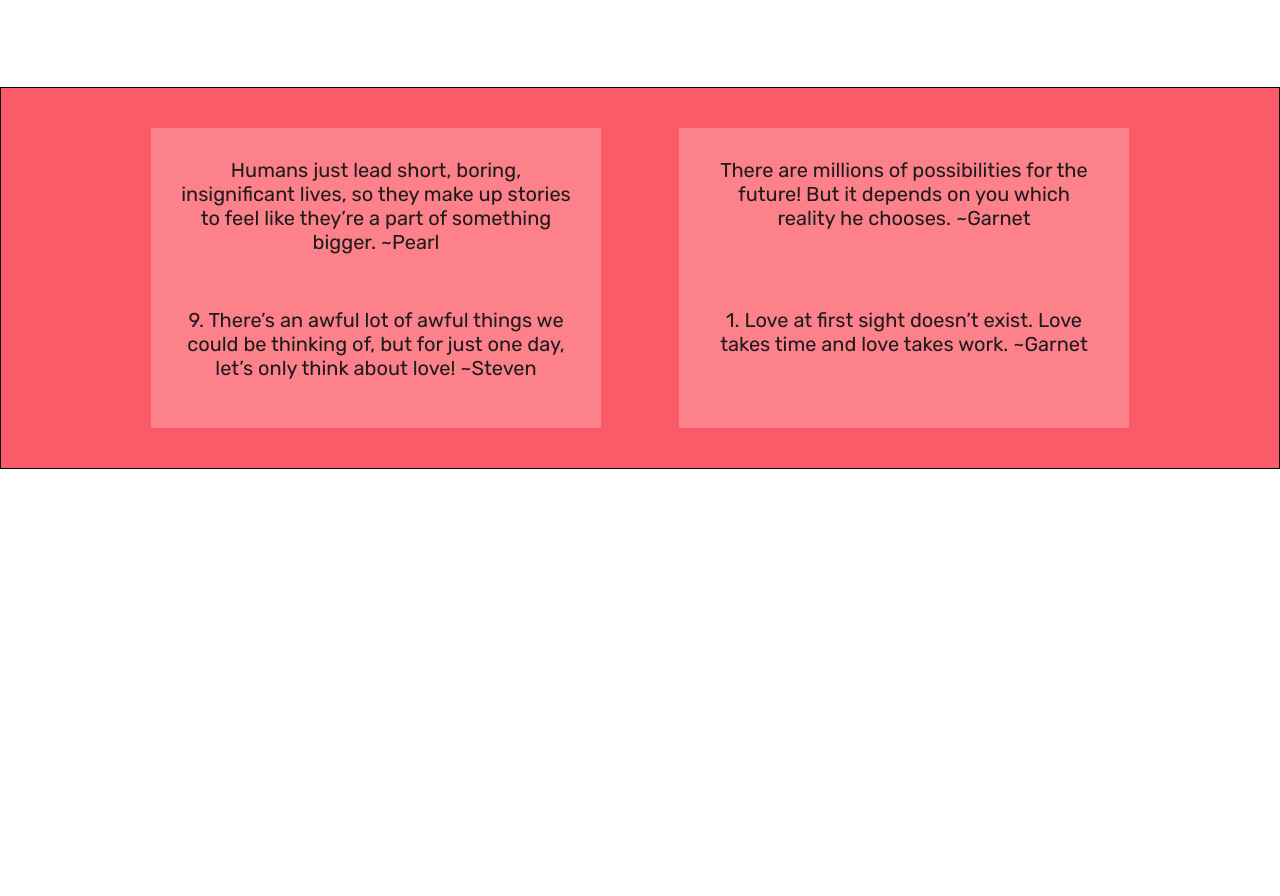
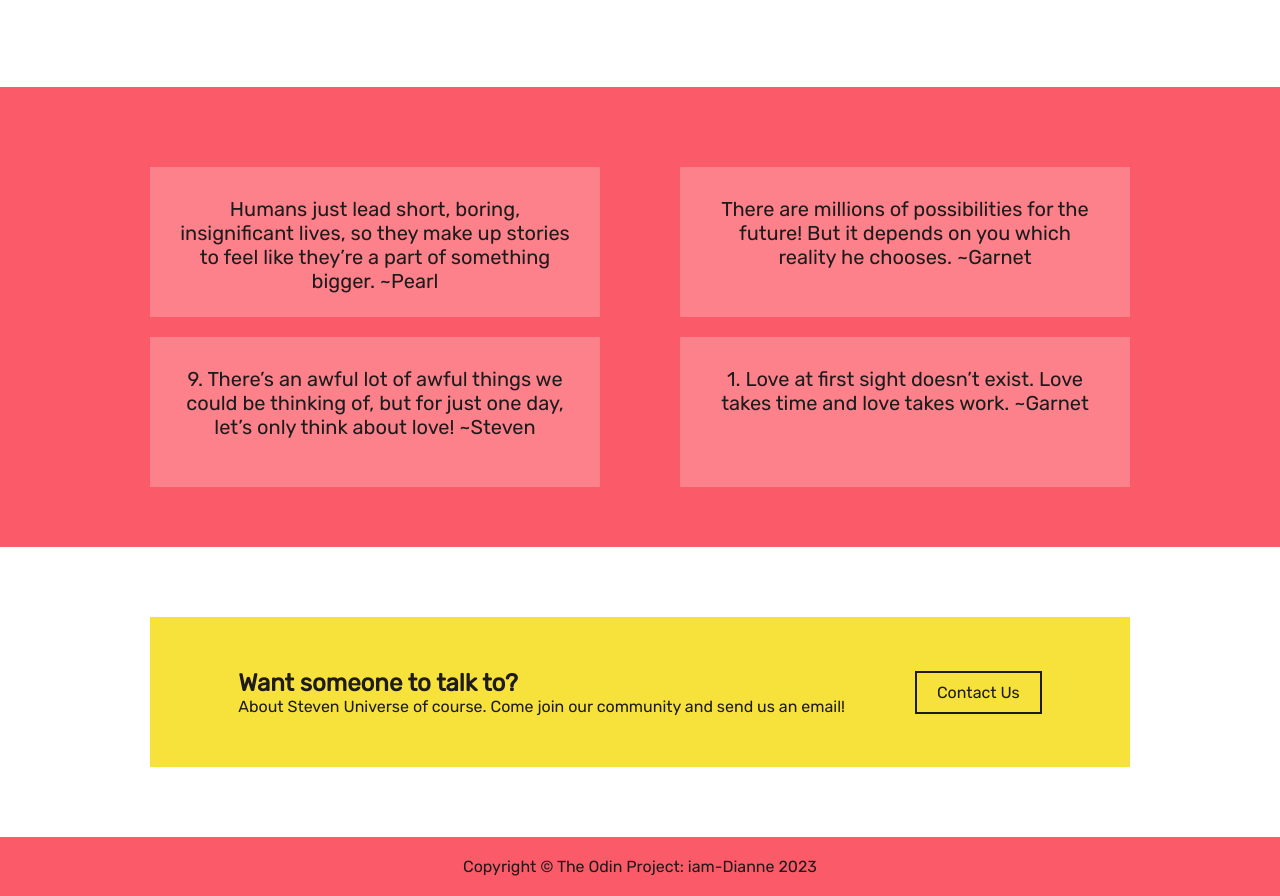
Before and after one commit to iam-Dianne/odin-landing-page, a plain HTML site: page index.html in a window 1280 px wide. Shown: the part 1171-2067 px from the top of the page. Before the commit the page ends 1640 px from the top, so only its background shows below. Drawn offline with Linux system fonts and the light colour scheme.

Commit message:
finished contact section and footer

```diff
--- a/index.html
+++ b/index.html
@@ -17,7 +17,7 @@
             <div class="links">
                 <div class="about">About</div>
                 <div class="characters-head">Characters</div>
-                <div class="contact">Contact Us</div>
+                <div class="contactus">Contact Us</div>
             </div>
         </div>
     </div>
@@ -26,7 +26,7 @@
             <div class="welcome-text">
                 <h1 class="welcome-header">Welcome to the Steven Universe safe space</h1>
                 <p class="welcome-p">I don't know what to put in here so just pretend like what you're reading is making sense. This is a paragraph by the way... you know, in case you were wondering</p>
-                <div class="button">
+                <div class="signup-button">
                 Sign up
                 </div>
             </div>
@@ -84,5 +84,21 @@
             </div>
         </div>
     </div>
+    <div class="contact-container">
+        <div class="contact">
+            <div class="contact-text">
+                <h2>Want someone to talk to?</h2>
+                <p>About Steven Universe of course. Come join our community and send us an email!</p>
+            </div>
+            <div class="contact-button">
+                Contact Us
+            </div>
+        </div>
+    </div>
+    <div class="footer-container">
+        <div class="footer">
+            Copyright &copy The Odin Project: iam-Dianne 2023
+        </div>
+    </div>
 </body>
 </html>
--- a/style.css
+++ b/style.css
@@ -60,9 +60,9 @@
     margin-bottom: 50px;
     font-size: 20px;
 }
-.button {
+.signup-button {
     /* border: 1px solid black; */
-    background-color: #fb5b58;
+    background-color: #fb5b68;
     font-size: 18px;
     display: inline;
     padding: 12px 20px;
@@ -102,17 +102,18 @@
 /* QUOTES SECTION  */
 
 .quotes-container {
-    border: 1px solid black;
+    /* border: 1px solid black; */
     background-color: #fb5b68;
+    padding: 30px 0px;
 
 }
 .quotes {
     /* border: 1px solid black; */
-    margin: 40px 150px;
+    margin: 30px 150px;
     display: flex;
     justify-content: space-between;
-    align-content: space-between;
     flex-wrap: wrap;
+
 }
 .quote {
     /* border: 1px solid black; */
@@ -120,8 +121,42 @@
     height: 150px;
     padding: 30px;
     background-color: #ffffff3b;
+    margin-top: 20px;
 }
 .quote > p {
     font-size: 20px;
     text-align: center;
 }
+
+/* CONTACT SECTION */
+
+.contact-container {
+    /* border: 1px solid black; */
+    padding: 50px 0px;
+}
+.contact {
+    /* border: 1px solid black; */
+    background-color: #f7e13b;
+    margin: 20px 150px;
+    height: 150px;
+    display: flex;
+    justify-content: center;
+    align-items: center;
+}
+.contact-text {
+    margin-right: 70px;
+}
+.contact-button {
+    border: 2px solid #1d1b1b;
+    padding: 10px 20px;
+}
+
+/* FOOTER */
+.footer-container {
+    background-color: #fb5b68;
+    /* border: 1px solid black; */
+    padding: 20px 0px;
+}
+.footer {
+    text-align: center;
+}
```
